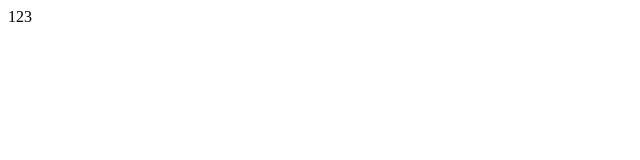
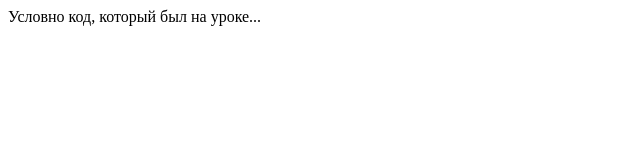
Before and after one commit to offsya/32, a plain HTML site: page lesson/index.html in a window 1280 px wide. Shown: the whole page, without its empty margins (0-640 px from the left). Drawn offline with Linux system fonts and the light colour scheme; files whose address does not match are found by name.

Commit message:
Изменил содержимое блока div

```diff
--- a/lesson/index.html
+++ b/lesson/index.html
@@ -8,7 +8,9 @@
 
 <body>
 	<div id="app"></div>
-		<div>123</div>
+		<div>
+			Условно код, который был на уроке...
+		</div>
 	<script src="src/index.js">
 	</script>
 </body>
```
